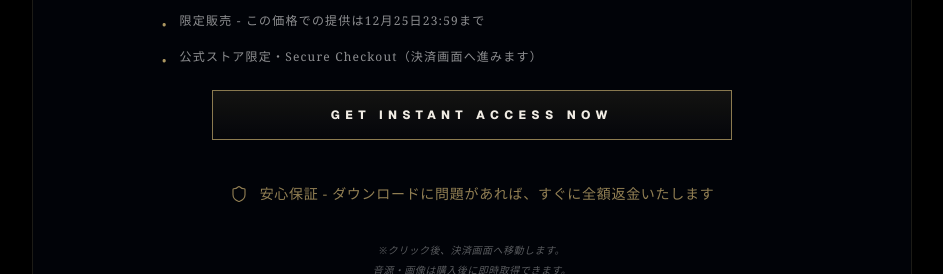
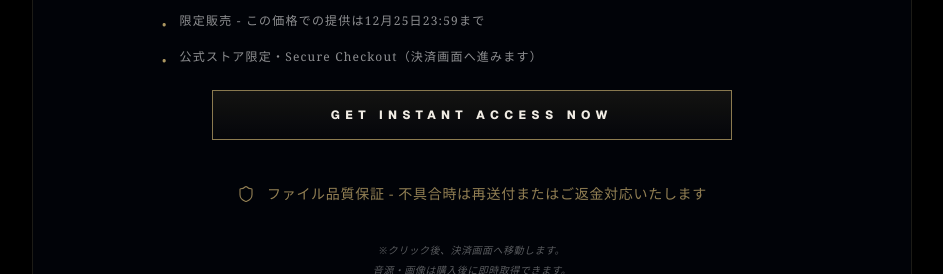
Before and after one commit to hideki-tamae/touka-lp, a Next.js app: page / in a window 1280 px wide. Shown: the part 10113-10387 px from the top of the page, without its empty margins (168-1111 px from the left). Built offline with nearby package versions, Linux system fonts and the light colour scheme; a web font is replaced by a local one.

Commit message:
feat: 法的保護を強化した返金ポリシーに変更

```diff
--- a/app/page.tsx
+++ b/app/page.tsx
@@ -217,7 +217,7 @@ export default function App() {
     },
     {
       q: "返金保証はありますか？",
-      a: "万が一、技術的な問題（ファイルが開けない、音質に問題がある等）が発生した場合は、購入後7日以内に全額返金いたします。まずはサポートまでご連絡ください。迅速に対応いたします。"
+      a: "購入後にダウンロードしたファイルに技術的な不具合（ファイル破損、再生不可等）があった場合は、まずファイルの再送付で対応いたします。それでも解決しない場合に限り、返金対応いたします。購入後7日以内にサポートまでご連絡ください。なお、お客様の環境（インターネット接続、デバイス互換性等）に起因する問題は対象外となります。"
     },
     {
       q: "プレゼント用に購入できますか？",
@@ -671,10 +671,10 @@ export default function App() {
                 Get Instant Access Now
               </button>
 
-              {/* 安心保証 */}
+              {/* ファイル品質保証 */}
               <div className="mt-6 flex items-center justify-center gap-3 text-[#B69F66]/80 text-sm tracking-wider">
                 <Shield size={18} strokeWidth={1.5} />
-                <span>安心保証 - ダウンロードに問題があれば、すぐに全額返金いたします</span>
+                <span>ファイル品質保証 - 不具合時は再送付またはご返金対応いたします</span>
               </div>
 
               <div className="text-[10px] text-white/35 tracking-wider italic leading-loose mt-4">
```
